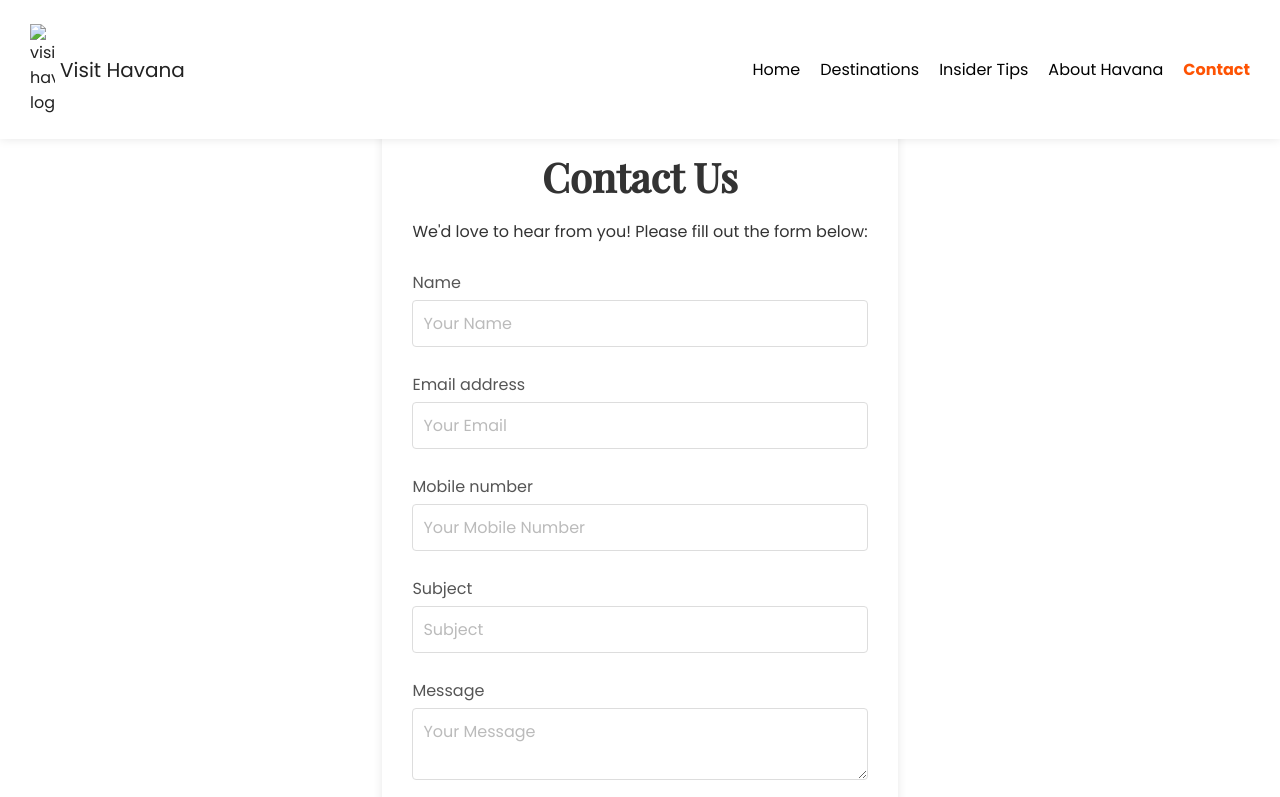
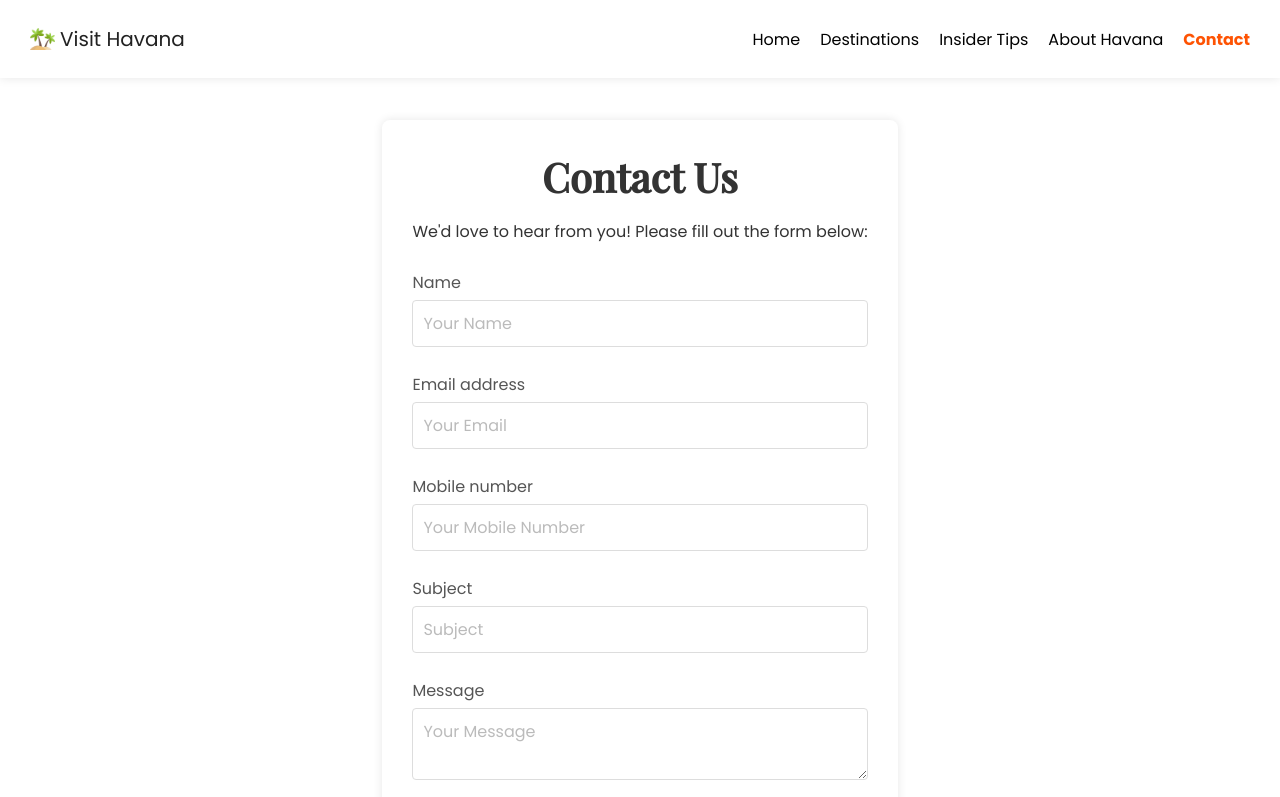
Before and after one commit to AnetteHardyUCLL/Visit-Havana, a plain HTML site: page pages/contact.html in a window 1280 px wide. Shown: the top 797 px of the page. Drawn offline with nearby package versions, Linux system fonts and the light colour scheme; the site is published under a folder, as on GitHub Pages, so addresses that start at the root find nothing.

Commit message:
Fix image paths in about and contact pages

```diff
--- a/pages/contact.html
+++ b/pages/contact.html
@@ -10,7 +10,7 @@
     />
     <link rel="stylesheet" href="../css/style.css" />
     <!-- ICON -->
-    <link rel="icon" href="images/page_logo.png" type="image/x-icon" />
+    <link rel="icon" href="../images/page_logo.png" type="image/x-icon" />
 
     <title>Contact Us</title>
   </head>
@@ -20,7 +20,7 @@
       <header>
         <div class="logo-left">
           <a href="../index.html" class="logo">
-            <img src="/images/page_logo.png" alt="visit havana logo" />
+            <img src="../images/page_logo.png" alt="visit havana logo" />
             <h3 class="page-name">Visit Havana</h3>
           </a>
         </div>
```
Also changed, not shown: pages/about_havana.html (+1 -1 lines).
